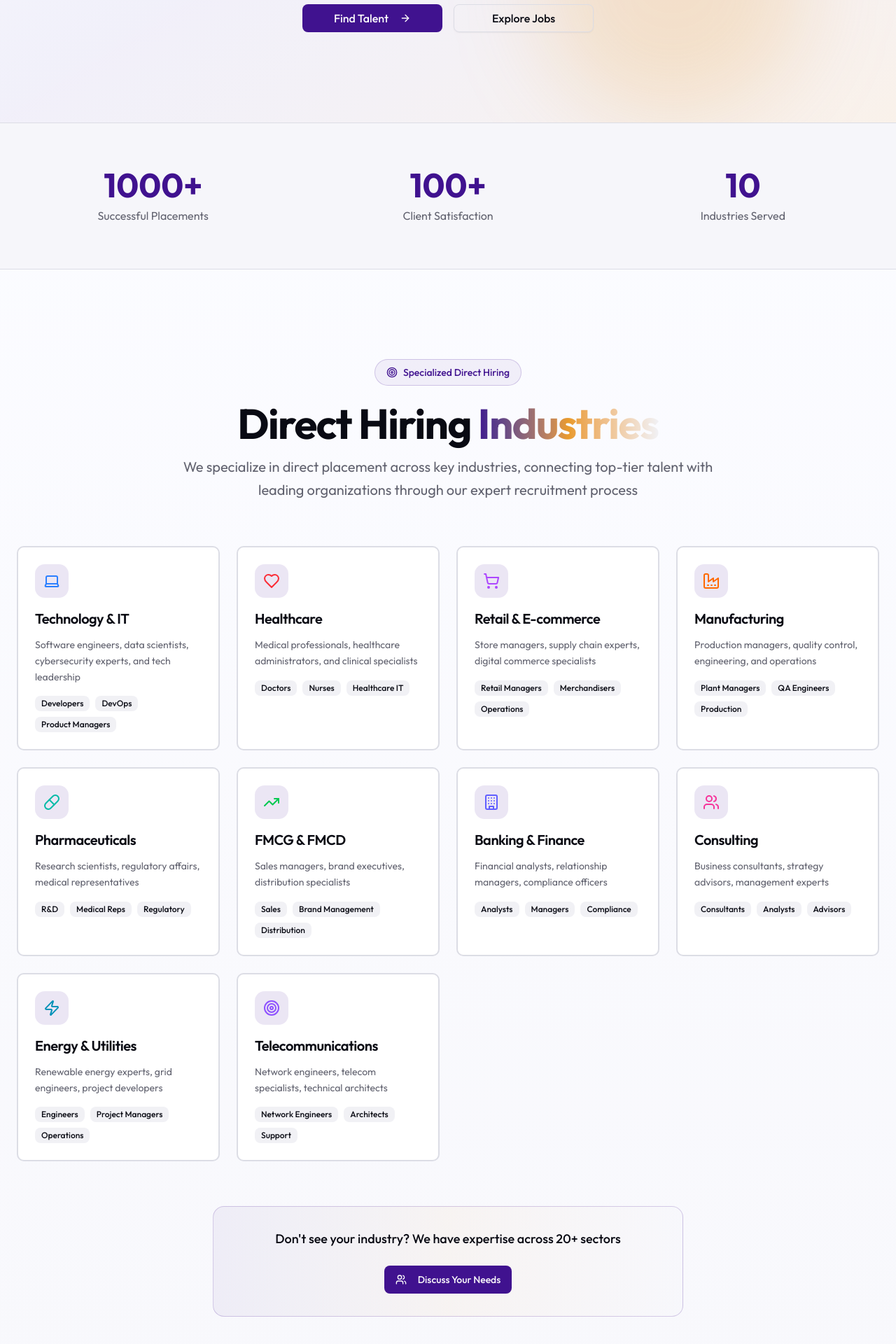
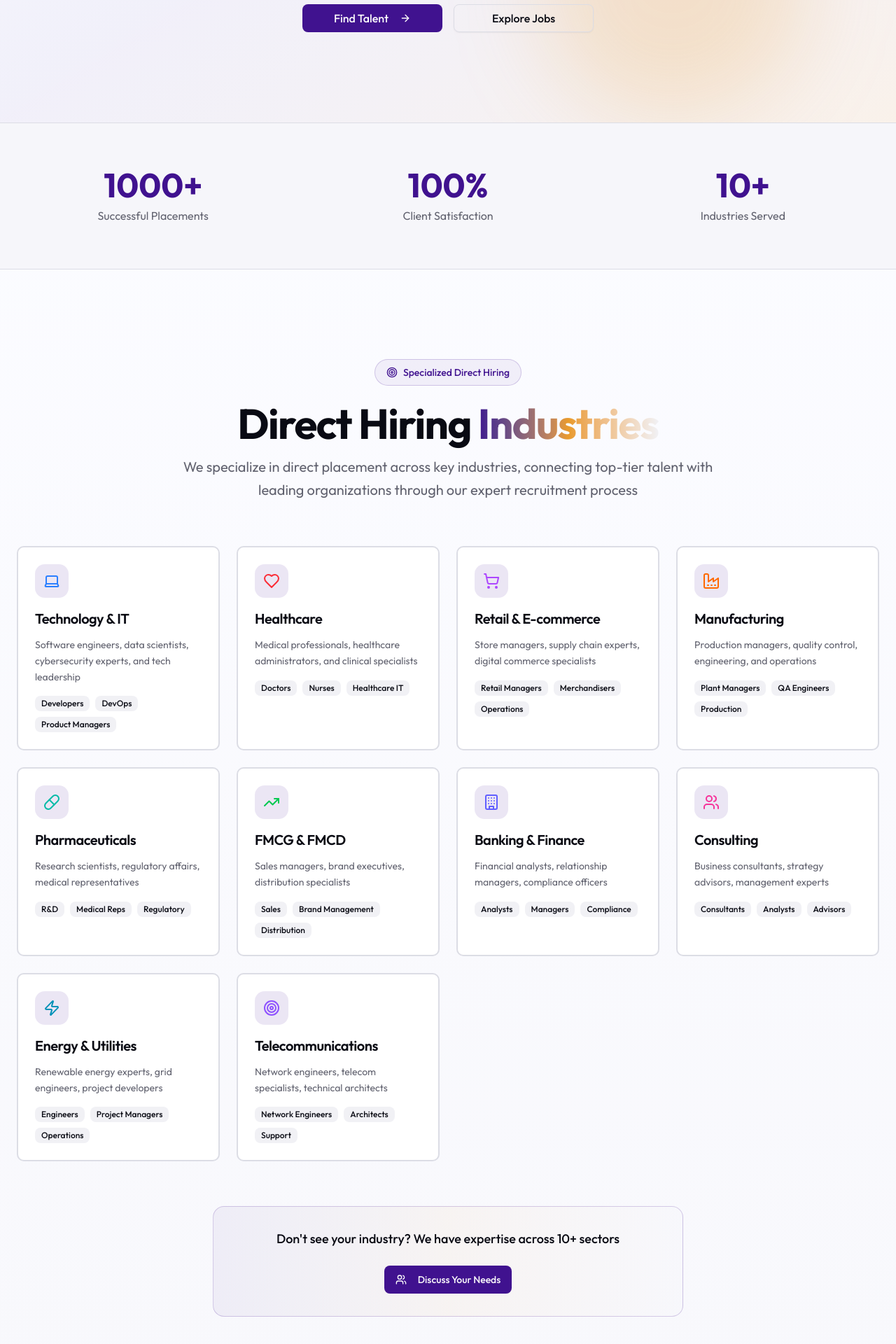
Before and after one commit to Pratyush0026/shivtrivana, a Next.js app: page / in a window 1280 px wide. Shown: the part 705-2625 px from the top of the page at 70% size. Built offline with nearby package versions, Linux system fonts and the light colour scheme.

Commit message:
seo changes

```diff
--- a/app/page.js
+++ b/app/page.js
@@ -282,11 +282,11 @@ export default function Home() {
                 <div className="text-sm text-muted-foreground md:text-base">Successful Placements</div>
               </div>
               <div className="text-center">
-                <div className="mb-2 text-4xl font-bold text-primary md:text-5xl" aria-label="Over 100 satisfied clients">100+</div>
+                <div className="mb-2 text-4xl font-bold text-primary md:text-5xl" aria-label="Over 100 satisfied clients">100%</div>
                 <div className="text-sm text-muted-foreground md:text-base">Client Satisfaction</div>
               </div>
               <div className="text-center">
-                <div className="mb-2 text-4xl font-bold text-primary md:text-5xl" aria-label="10 industries served">10</div>
+                <div className="mb-2 text-4xl font-bold text-primary md:text-5xl" aria-label="10 industries served">10+</div>
                 <div className="text-sm text-muted-foreground md:text-base">Industries Served</div>
               </div>
             </div>
@@ -356,7 +356,7 @@ export default function Home() {
             <div className="mt-16 text-center">
               <div className="mx-auto max-w-2xl rounded-2xl border border-primary/20 bg-gradient-to-r from-primary/5 via-accent/5 to-secondary/5 p-8">
                 <p className="mb-6 text-lg font-medium text-foreground">
-                  Don't see your industry? We have expertise across 20+ sectors
+                  Don't see your industry? We have expertise across 10+ sectors
                 </p>
                 <div className="flex flex-col sm:flex-row items-center justify-center gap-4">
                   <Button asChild size="lg">
```
